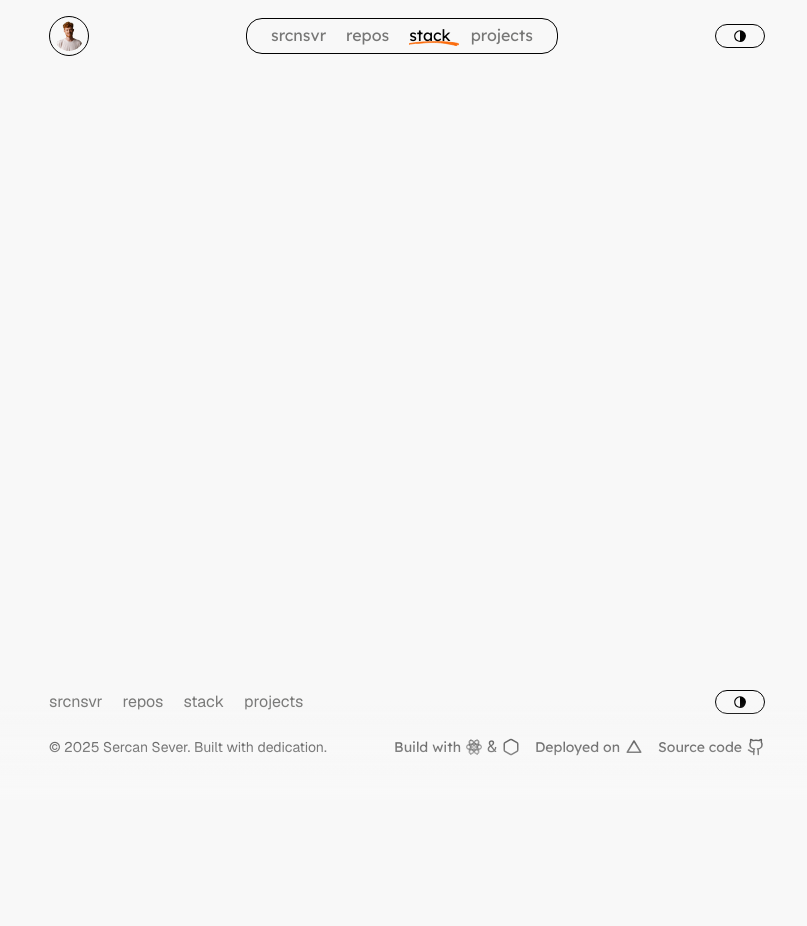
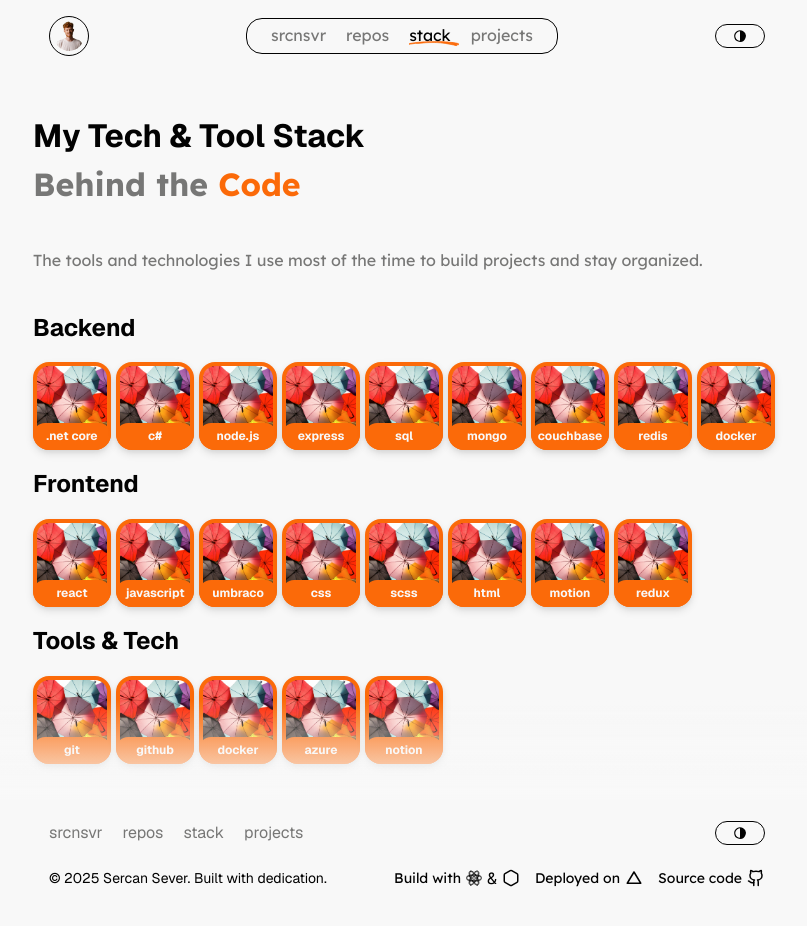
Before and after one commit to SercanSever/srcnsvr, a React (Vite) app: page /stack in a window 1280 px wide. Shown: the top 926 px of the page, without its empty margins (233-1040 px from the left). Before the commit the page ends 800 px from the top, so only its background shows below. Built offline with nearby package versions, Linux system fonts and the light colour scheme; a web font is replaced by a local one.

Commit message:
refactor footer and readme components; rename classes for clarity, update font sizes, and add new stack page with styling

```diff
--- a/src/App.jsx
+++ b/src/App.jsx
@@ -6,6 +6,7 @@ import { useThemeStore } from "./stores/theme-store";
 import { useEffect } from "react";
 import Footer from "./components/footer/footer";
 import { useScrollStore } from "./stores/scroll";
+import Stack from "./pages/stack/stack";
 
 function App() {
   const { currentTheme } = useThemeStore();
@@ -32,6 +33,7 @@ function App() {
       <main>
         <Routes>
           <Route path="/" element={<Home />} />
+          <Route path="/stack" element={<Stack />} />
         </Routes>
       </main>
       <Footer />
--- a/src/components/footer/footer.css
+++ b/src/components/footer/footer.css
@@ -31,7 +31,7 @@
       font-size: var(--font-size-sm);
     }
 
-    .stack {
+    .techUse {
       display: flex;
       gap: 15px;
 
--- a/src/components/footer/footer.jsx
+++ b/src/components/footer/footer.jsx
@@ -21,7 +21,7 @@ const Footer = () => {
         <div className="copy">
           © {date} Sercan Sever. Built with dedication.
         </div>
-        <div className="stack">
+        <div className="techUse">
           <div className="deploy">
             <p>Build with</p>
             <Link to="https://react.dev/" target="_blank">
--- a/src/index.css
+++ b/src/index.css
@@ -1,12 +1,12 @@
 @import url("https://fonts.googleapis.com/css2?family=Geist:wght@100..900&family=Lexend:wght@100..900&family=Mina:wght@400;700&display=swap");
 
 :root {
-  --font-size-xs: 0.75rem;
-  --font-size-sm: 0.875rem;
-  --font-size-md: 1rem;
-  --font-size-lg: 1.125rem;
-  --font-size-xl: 1.25rem;
-  --font-size-2xl: 1.5rem;
+  --font-size-xs: 12px;
+  --font-size-sm: 14px;
+  --font-size-md: 16px;
+  --font-size-lg: 18px;
+  --font-size-xl: 20px;
+  --font-size-2xl: 24px;
 
   --font-weight-1: 300;
   --font-weight-2: 400;
@@ -15,19 +15,19 @@
   --font-weight-5: 700;
   --font-weight-6: 800;
 
-  --padding-1: 0.25rem;
-  --padding-2: 0.5rem;
-  --padding-3: 0.75rem;
-  --padding-4: 1rem;
-  --padding-5: 1.25rem;
-  --padding-6: 1.5rem;
+  --padding-1: 4px;
+  --padding-2: 8px;
+  --padding-3: 12px;
+  --padding-4: 16px;
+  --padding-5: 20px;
+  --padding-6: 24px;
 
-  --border-radius-1: 0.25rem;
-  --border-radius-2: 0.5rem;
-  --border-radius-3: 0.75rem;
-  --border-radius-4: 1rem;
-  --border-radius-5: 1.25rem;
-  --border-radius-6: 1.5rem;
+  --border-radius-1: 4px
+  --border-radius-2: 8px;
+  --border-radius-3: 12px;
+  --border-radius-4: 16px;
+  --border-radius-5: 20px;
+  --border-radius-6: 24px;
 
   --shadow-1: 0 1px 2px 0 rgba(0, 0, 0, 0.05);
   --shadow-2: 0 2px 4px 0 rgba(0, 0, 0, 0.05);
--- a/src/pages/home/experience/experience.jsx
+++ b/src/pages/home/experience/experience.jsx
@@ -3,7 +3,7 @@ import "./experience.css";
 const Experience = () => {
   return (
     <div className="experience">
-      <h1>Experience</h1>
+      <h2>Experience</h2>
       <div className="experienceContainer">
         <div className="line"></div>
         <ExperienceList />
--- a/src/pages/home/readme/readme.jsx
+++ b/src/pages/home/readme/readme.jsx
@@ -8,8 +8,8 @@ const Readme = () => {
     <div className="readme">
       <h1>
         Hi, I&apos;m <img src={Man} alt="Avatar" className="avatar" /> Sercan
-        <p className="text">
-          I&apos;m a <span className="hg">Developer</span>
+        <p>
+          I&apos;m a <span>Developer</span>
         </p>
       </h1>
       <div className="contact">
--- /dev/null
+++ b/src/pages/stack/stack.css
@@ -0,0 +1,86 @@
+.stack {
+  display: flex;
+  flex-direction: column;
+  gap: 40px;
+
+  h1 {
+    line-height: 1.5;
+  }
+
+  p {
+    color: var(--color-secondary);
+
+    span {
+      color: var(--hg-orange);
+    }
+  }
+
+  .wrapper {
+    display: flex;
+    flex-direction: column;
+    gap: 20px;
+
+    h2 {
+      font-size: 1.5rem;
+      color: var(--color-primary);
+    }
+
+    .cardList {
+      display: flex;
+      align-items: center;
+      justify-content: start;
+      width: 100%;
+      gap: 5px;
+
+      .polaroid {
+        display: flex;
+        flex-direction: column;
+        align-items: center;
+        position: relative;
+        padding: var(--padding-1);
+        background-color: var(--hg-orange);
+        border-radius: var(--border-radius-4);
+        box-shadow: 0 4px 8px rgba(0, 0, 0, 0.1), 0 2px 4px rgba(0, 0, 0, 0.06);
+        transition: all 0.3s ease;
+        overflow: hidden;
+      }
+
+      .polaroid:hover {
+        transform: translateY(-5px);
+        box-shadow: 0 8px 16px rgba(0, 0, 0, 0.2), 0 4px 8px rgba(0, 0, 0, 0.1);
+      }
+
+      .polaroid img {
+        width: 70px;
+        height: 80px;
+        object-fit: cover;
+        border-radius: var(--border-radius-3);
+        transition: transform 0.3s ease, box-shadow 0.3s ease;
+      }
+
+      .polaroid:hover img {
+        transform: scale(1.1);
+        box-shadow: 0 4px 8px rgba(0, 0, 0, 0.15);
+      }
+
+      .cardTitle {
+        cursor: pointer;
+        position: absolute;
+        color: var(--color-bg);
+        background-color: var(--hg-orange);
+        width: 100%;
+        bottom: 0;
+        text-align: center;
+        font-size: var(--font-size-xs);
+        font-weight: bold;
+        padding: var(--padding-1) 0;
+        border-radius: var(--border-radius-3);
+        transition: background-color 0.3s ease;
+      }
+
+      .polaroid:hover .cardTitle {
+        background-color: var(--hg-green);
+      }
+    }
+  }
+}
--- /dev/null
+++ b/src/pages/stack/stack.jsx
@@ -0,0 +1,263 @@
+import "./stack.css";
+import Background from "../../assets/bg1.jpg";
+
+const Stack = () => {
+  const backendTechnologies = [
+    {
+      tech: "CSharp",
+      img: "https://img.icons8.com/color/48/000000/c-sharp-logo.png",
+    },
+    {
+      tech: ".Net Core",
+      img: "https://img.icons8.com/color/48/000000/dot-net.png",
+    },
+    {
+      tech: "NodeJs",
+      img: "https://img.icons8.com/color/48/000000/nodejs.png",
+    },
+    {
+      tech: "ExpressJs",
+      img: "https://img.icons8.com/ios-filled/50/000000/express.png",
+    },
+    {
+      tech: "Mssql",
+      img: "https://img.icons8.com/color/48/000000/microsoft-sql-server.png",
+    },
+    {
+      tech: "Sqllite",
+      img: "https://img.icons8.com/color/48/000000/microsoft-sql-server.png",
+    },
+    {
+      tech: "Firebase",
+      img: "https://img.icons8.com/color/48/000000/microsoft-sql-server.png",
+    },
+    {
+      tech: "MongoDB",
+      img: "https://img.icons8.com/color/48/000000/mongodb.png",
+    },
+    {
+      tech: "Couchbase",
+      img: "https://img.icons8.com/color/48/000000/graphql.png",
+    },
+    {
+      tech: "Redis",
+      img: "https://img.icons8.com/color/48/000000/graphql.png",
+    },
+    {
+      tech: "Elasticsearch",
+      img: "https://img.icons8.com/color/48/000000/graphql.png",
+    },
+    {
+      tech: "RabitMQ",
+      img: "https://img.icons8.com/color/48/000000/graphql.png",
+    },
+    {
+      tech: "REST API",
+      img: "https://img.icons8.com/color/48/000000/api.png",
+    },
+    {
+      tech: "Soap",
+      img: "https://img.icons8.com/color/48/000000/api.png",
+    },
+    {
+      tech: "PostgreSQL",
+      img: "https://img.icons8.com/color/48/000000/postgreesql.png",
+    },
+    {
+      tech: "Docker",
+      img: "https://img.icons8.com/color/48/000000/docker.png",
+    },
+    {
+      tech: "Git",
+      img: "https://img.icons8.com/color/48/000000/git.png",
+    },
+    {
+      tech: "Github",
+      img: "https://img.icons8.com/color/48/000000/github--v1.png",
+    },
+    {
+      tech: "Azure",
+      img: "https://img.icons8.com/color/48/000000/azure-1.png",
+    },
+  ];
+
+  const frontendTechnologies = [
+    {
+      tech: "React",
+      img: "https://img.icons8.com/color/48/000000/react-native.png",
+    },
+    {
+      tech: "JS",
+      img: "https://img.icons8.com/color/48/000000/javascript.png",
+    },
+    {
+      tech: "CSS5",
+      img: "https://img.icons8.com/color/48/000000/css3.png",
+    },
+    {
+      tech: "HTML5",
+      img: "https://img.icons8.com/color/48/000000/html-5.png",
+    },
+    {
+      tech: "Umbraco",
+      img: "https://img.icons8.com/color/48/000000/umbraco.png",
+    },
+    {
+      tech: "Styled Components",
+      img: "https://img.icons8.com/color/48/000000/styled-components.png",
+    },
+    {
+      tech: "SASS",
+      img: "https://img.icons8.com/color/48/000000/sass.png",
+    },
+    {
+      tech: "Bootstrap",
+      img: "https://img.icons8.com/color/48/000000/bootstrap.png",
+    },
+    {
+      tech: "Lucide",
+      img: "https://img.icons8.com/color/48/000000/graphql.png",
+    },
+    {
+      tech: "Vite",
+      img: "https://img.icons8.com/color/48/000000/vite.png",
+    },
+    {
+      tech: "jQuery",
+      img: "https://img.icons8.com/color/48/000000/jquery.png",
+    },
+    {
+      tech: "Framer Motion",
+      img: "https://img.icons8.com/color/48/000000/motion.png",
+    },
+    {
+      tech: "Redux",
+      img: "https://img.icons8.com/color/48/000000/redux.png",
+    },
+    {
+      tech: "Zustand",
+      img: "https://img.icons8.com/color/48/000000/redux.png",
+    },
+    {
+      tech: "Emotion",
+      img: "https://img.icons8.com/color/48/000000/emotion.png",
+    },
+  ];
+  console.log(Background);
+  return (
+    <div className="stack">
+      <h1>
+        My Tech & Tool Stack
+        <p className="text">
+          Behind the <span>Code</span>
+        </p>
+      </h1>
+      <p className="text">
+        The tools and technologies I use most of the time to build projects and
+        stay organized.
+      </p>
+
+      <div className="wrapper">
+        <h2>Backend</h2>
+        <div className="cardList">
+          <div className="polaroid">
+            <img src={Background} alt="" />
+            <div className="cardTitle">.net core</div>
+          </div>
+          <div className="polaroid">
+            <img src={Background} alt="" />
+            <div className="cardTitle">c#</div>
+          </div>
+          <div className="polaroid">
+            <img src={Background} alt="" />
+            <div className="cardTitle">node.js</div>
+          </div>
+          <div className="polaroid">
+            <img src={Background} alt="" />
+            <div className="cardTitle">express</div>
+          </div>
+          <div className="polaroid">
+            <img src={Background} alt="" />
+            <div className="cardTitle">sql</div>
+          </div>
+          <div className="polaroid">
+            <img src={Background} alt="" />
+            <div className="cardTitle">mongo</div>
+          </div>
+          <div className="polaroid">
+            <img src={Background} alt="" />
+            <div className="cardTitle">couchbase</div>
+          </div>
+          <div className="polaroid">
+            <img src={Background} alt="" />
+            <div className="cardTitle">redis</div>
+          </div>
+          <div className="polaroid">
+            <img src={Background} alt="" />
+            <div className="cardTitle">docker</div>
+          </div>
+        </div>
+        <h2>Frontend</h2>
+        <div className="cardList">
+          <div className="polaroid">
+            <img src={Background} alt="" />
+            <div className="cardTitle">react</div>
+          </div>
+          <div className="polaroid">
+            <img src={Background} alt="" />
+            <div className="cardTitle">javascript</div>
+          </div>
+          <div className="polaroid">
+            <img src={Background} alt="" />
+            <div className="cardTitle">umbraco</div>
+          </div>
+          <div className="polaroid">
+            <img src={Background} alt="" />
+            <div className="cardTitle">css</div>
+          </div>
+          <div className="polaroid">
+            <img src={Background} alt="" />
+            <div className="cardTitle">scss</div>
+          </div>
+          <div className="polaroid">
+            <img src={Background} alt="" />
+            <div className="cardTitle">html</div>
+          </div>
+          <div className="polaroid">
+            <img src={Background} alt="" />
+            <div className="cardTitle">motion</div>
+          </div>
+          <div className="polaroid">
+            <img src={Background} alt="" />
+            <div className="cardTitle">redux</div>
+          </div>
+        </div>
+        <h2>Tools & Tech</h2>
+        <div className="cardList">
+          <div className="polaroid">
+            <img src={Background} alt="" />
+            <div className="cardTitle">git</div>
+          </div>
+          <div className="polaroid">
+            <img src={Background} alt="" />
+            <div className="cardTitle">github</div>
+          </div>
+          <div className="polaroid">
+            <img src={Background} alt="" />
+            <div className="cardTitle">docker</div>
+          </div>
+          <div className="polaroid">
+            <img src={Background} alt="" />
+            <div className="cardTitle">azure</div>
+          </div>
+          <div className="polaroid">
+            <img src={Background} alt="" />
+            <div className="cardTitle">notion</div>
+          </div>
+        </div>
+      </div>
+    </div>
+  );
+};
+
+export default Stack;
```
Also changed, not shown: src/pages/home/readme/readme.css (+4 -4 lines), src/assets/bg1.jpg (added).
